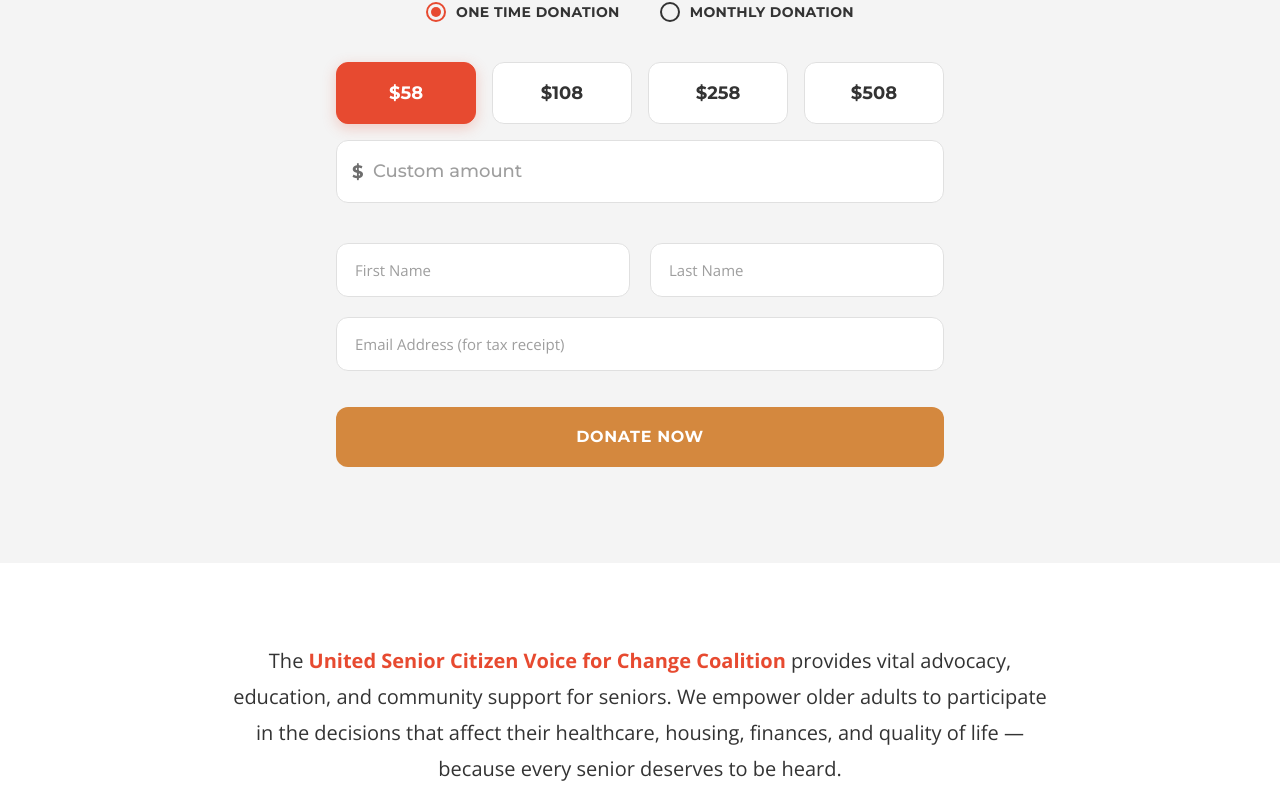
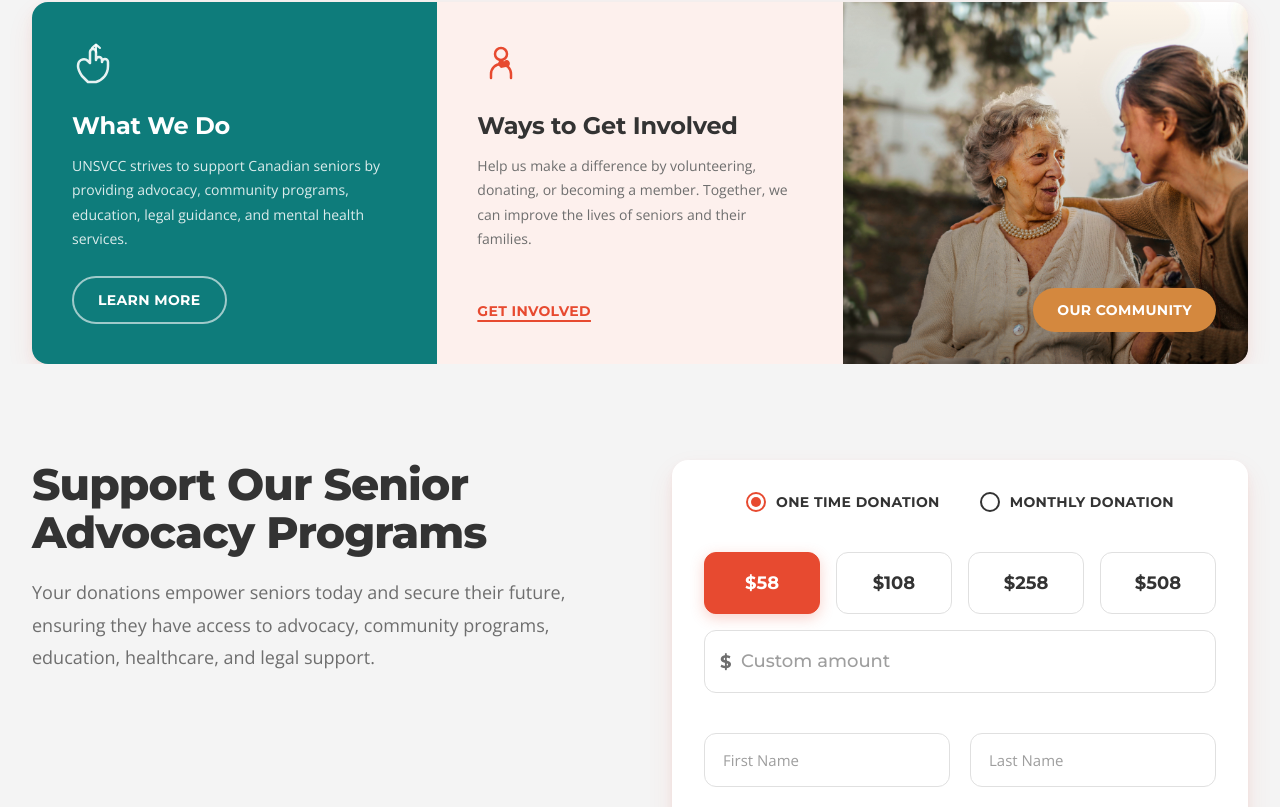
Before and after one commit to mapl-tech/unsvcc, a Next.js app: page / in a window 1280 px wide. Shown: the part 924-1731 px from the top of the page. Built offline with nearby package versions, Linux system fonts and the light colour scheme.

Commit message:
Update: latout

```diff
--- a/src/app/page.tsx
+++ b/src/app/page.tsx
@@ -2,7 +2,7 @@
 import StayInvolvedCTA from '@/components/layout/StayInvolvedCTA'
 import DonationWidget from '@/components/forms/DonationWidget'
 import Link from 'next/link'
-import { ArrowRightIcon, CheckCircleIcon, UsersIcon } from '@/components/icons'
+import { ArrowRightIcon, CheckCircleIcon, UsersIcon, HandHeartIcon, HeartShieldIcon } from '@/components/icons'
 import { FEATURED_PROGRAMS, PROGRESS_BARS } from '@/lib/constants'
 
 export default function HomePage() {
@@ -20,7 +20,7 @@
         ></div>
 
         <div className="relative z-10 max-w-7xl mx-auto px-6 lg:px-8">
-          <div className="grid lg:grid-cols-2 gap-12 items-center pt-16 pb-20 lg:pt-20 lg:pb-28">
+          <div className="grid lg:grid-cols-2 gap-8 lg:gap-12 items-center pt-12 pb-16 lg:pt-20 lg:pb-28">
             {/* Left: text content */}
             <div className="order-2 lg:order-1">
               <p
@@ -30,12 +30,12 @@
                 Free community-based advocacy, resources, and support for senior citizens across our communities.
               </p>
               <h1
-                className="font-heading font-extrabold text-4xl sm:text-5xl lg:text-[3.5rem] xl:text-[4rem] lg:text-white text-impact-red leading-[1.06]"
+                className="font-heading font-extrabold text-3xl sm:text-4xl lg:text-[3.5rem] xl:text-[4rem] lg:text-white text-impact-red leading-[1.06]"
                 style={{ letterSpacing: '-0.03em' }}
               >
                 United Senior Citizen<br />Voice for Change Coalition
               </h1>
-              <Link href="/contact" className="btn-gold mt-8 inline-flex">
+              <Link href="/contact" className="btn-gold mt-6 lg:mt-8 inline-flex">
                 GET INVOLVED
                 <ArrowRightIcon width={18} height={18} strokeWidth={2.5} strokeLinecap="round" strokeLinejoin="round" />
               </Link>
@@ -71,7 +71,7 @@
           </div>
 
           {/* Feature pills row */}
-          <div className="flex flex-wrap gap-3 pb-12 lg:pb-16 relative z-10">
+          <div className="flex flex-wrap gap-2 sm:gap-3 pb-10 lg:pb-16 relative z-10">
             <div className="feature-pill">
               <CheckCircleIcon width={16} height={16} stroke="#0E7C7B" strokeWidth={2} />
               Policy Advocacy
@@ -93,21 +93,141 @@
       </section>
 
 
-      {/* ==================== DONATION SECTION ==================== */}
+      {/* ==================== THREE-CARD SECTION ==================== */}
+      <section className="pt-[96px]" style={{ background: '#F4F4F4' }}>
+        <div className="max-w-7xl mx-auto px-6 lg:px-8">
+          <div className="grid grid-cols-1 md:grid-cols-3 gap-0 rounded-2xl overflow-hidden shadow-card">
+            {/* Card 1: What We Do */}
+            <div
+              className="p-8 lg:p-10 flex flex-col justify-between"
+              style={{ background: '#0E7C7B' }}
+            >
+              <div>
+                <div className="mb-5">
+                  <HandHeartIcon width={48} height={48} className="text-white/90" />
+                </div>
+                <h3
+                  className="font-heading font-bold text-xl lg:text-2xl text-white"
+                  style={{ letterSpacing: '-0.01em' }}
+                >
+                  What We Do
+                </h3>
+                <p
+                  className="font-body text-white/85 text-sm mt-3"
+                  style={{ lineHeight: 1.75 }}
+                >
+                  UNSVCC strives to support Canadian seniors by providing advocacy, community programs, education, legal guidance, and mental health services.
+                </p>
+              </div>
+              <div className="mt-6">
+                <Link
+                  href="/about"
+                  className="inline-flex items-center font-heading font-bold text-sm uppercase tracking-wide px-6 py-3 rounded-full border-2 border-white/60 text-white hover:bg-white hover:text-advocacy-teal"
+                  style={{ transition: 'background 0.25s ease, color 0.25s ease' }}
+                >
+                  LEARN MORE
+                </Link>
+              </div>
+            </div>
+
+            {/* Card 2: Ways to Get Involved */}
+            <div
+              className="p-8 lg:p-10 flex flex-col justify-between"
+              style={{ background: '#FDF0ED' }}
+            >
+              <div>
+                <div className="mb-5">
+                  <HeartShieldIcon width={48} height={48} className="text-impact-red" />
+                </div>
+                <h3
+                  className="font-heading font-bold text-xl lg:text-2xl text-charcoal"
+                  style={{ letterSpacing: '-0.01em' }}
+                >
+                  Ways to Get Involved
+                </h3>
+                <p
+                  className="font-body text-warm-gray text-sm mt-3"
+                  style={{ lineHeight: 1.75 }}
+                >
+                  Help us make a difference by volunteering, donating, or becoming a member. Together, we can improve the lives of seniors and their families.
+                </p>
+              </div>
+              <div className="mt-6">
+                <Link
+                  href="/volunteer"
+                  className="font-heading font-bold text-sm uppercase tracking-wide text-impact-red underline underline-offset-4 decoration-2 hover:text-advocacy-teal"
+                  style={{ transition: 'color 0.2s ease' }}
+                >
+                  GET INVOLVED
+                </Link>
+              </div>
+            </div>
+
+            {/* Card 3: Community Image */}
+            <div className="relative min-h-[280px] md:min-h-0">
+              <img
+                src="/images/community/community 2.jpg"
+                alt="Group of seniors smiling together at a UNSVCC event"
+                className="w-full h-full object-cover absolute inset-0"
+              />
+              <div className="absolute inset-0 bg-gradient-to-t from-black/30 to-transparent"></div>
+              <div className="absolute bottom-6 right-6 lg:bottom-8 lg:right-8">
+                <Link
+                  href="/membership"
+                  className="inline-flex items-center font-heading font-bold text-sm uppercase tracking-wide px-6 py-3 rounded-full"
+                  style={{
+                    background: '#D4883E',
+                    color: '#FFFFFF',
+                    transition: 'transform 0.25s cubic-bezier(0.16, 1, 0.3, 1), box-shadow 0.25s ease',
+                  }}
+                >
+                  OUR COMMUNITY
+                </Link>
+              </div>
+            </div>
+          </div>
+        </div>
+      </section>
+
+
+      {/* ==================== DONATION SECTION (side-by-side) ==================== */}
       <section className="py-16 lg:py-24" style={{ background: '#F4F4F4' }}>
-        <div className="max-w-2xl mx-auto px-6 lg:px-8">
-          <ScrollReveal>
-            <DonationWidget />
-          </ScrollReveal>
+        <div className="max-w-7xl mx-auto px-6 lg:px-8">
+          <div className="grid grid-cols-1 lg:grid-cols-2 gap-10 lg:gap-16 items-start">
+            {/* Left: heading + text */}
+            <ScrollReveal>
+              <div className="lg:sticky lg:top-32">
+                <h2
+                  className="font-heading font-extrabold text-3xl sm:text-4xl lg:text-[2.75rem] text-charcoal leading-[1.1]"
+                  style={{ letterSpacing: '-0.02em' }}
+                >
+                  Support Our Senior Advocacy Programs
+                </h2>
+                <p
+                  className="font-body text-warm-gray text-base lg:text-lg mt-5"
+                  style={{ lineHeight: 1.8 }}
+                >
+                  Your donations empower seniors today and secure their future, ensuring they have access to advocacy, community programs, education, healthcare, and legal support.
+                </p>
+              </div>
+            </ScrollReveal>
+
+            {/* Right: donation widget */}
+            <ScrollReveal delay={2}>
+              <div className="bg-white rounded-2xl p-6 sm:p-8 shadow-card">
+                <DonationWidget />
+              </div>
+            </ScrollReveal>
+          </div>
         </div>
       </section>
 
 
       {/* ==================== MISSION DESCRIPTION STRIP ==================== */}
-      <section className="py-16 lg:py-20 bg-white border-b" style={{ borderColor: '#F0F0F0' }}>
+      <section className="py-14 lg:py-20 bg-white border-b" style={{ borderColor: '#F0F0F0' }}>
         <div className="max-w-4xl mx-auto px-6 lg:px-8 text-center">
           <ScrollReveal>
-            <p className="font-body text-charcoal text-lg lg:text-xl leading-relaxed" style={{ lineHeight: 1.8 }}>
+            <p className="font-body text-charcoal text-base sm:text-lg lg:text-xl leading-relaxed" style={{ lineHeight: 1.8 }}>
               The <strong className="text-impact-red">United Senior Citizen Voice for Change Coalition</strong> provides vital advocacy, education, and community support for seniors. We empower older adults to participate in the decisions that affect their healthcare, housing, finances, and quality of life — because every senior deserves to be heard.
             </p>
           </ScrollReveal>
@@ -116,18 +236,17 @@
 
 
       {/* ==================== FEATURED PROGRAMS ==================== */}
-      <section id="programs" className="py-20 lg:py-28" style={{ background: '#F4F4F4' }}>
+      <section id="programs" className="py-16 lg:py-28" style={{ background: '#F4F4F4' }}>
         <div className="max-w-7xl mx-auto px-6 lg:px-8">
           <h2
-            className="font-heading font-extrabold text-3xl lg:text-4xl text-charcoal text-center mb-14"
+            className="font-heading font-extrabold text-2xl sm:text-3xl lg:text-4xl text-charcoal text-center mb-10 lg:mb-14"
             style={{ letterSpacing: '-0.02em' }}
           >
             Featured Programs
           </h2>
 
-          <div className="grid sm:grid-cols-2 lg:grid-cols-3 gap-8">
+          <div className="grid grid-cols-1 sm:grid-cols-2 lg:grid-cols-3 gap-6 lg:gap-8">
             {FEATURED_PROGRAMS.map((program, index) => {
-              // Delay pattern: cards 0,3 get delay-1, cards 1,4 get delay-2, cards 2,5 get delay-3
               const delay = ((index % 3) + 1) as 1 | 2 | 3;
               return (
                 <ScrollReveal key={program.title} delay={delay}>
@@ -135,19 +254,19 @@
                     <img
                       src={program.image}
                       alt={`${program.title} program`}
-                      className="w-full h-52 object-cover"
+                      className="w-full h-44 sm:h-52 object-cover"
                     />
-                    <div className="p-6">
-                      <h3 className="font-heading font-bold text-charcoal text-lg leading-snug">
+                    <div className="p-5 sm:p-6">
+                      <h3 className="font-heading font-bold text-charcoal text-base sm:text-lg leading-snug">
                         {program.title}
                       </h3>
                       <p
-                        className="font-body text-warm-gray text-sm mt-3 card-body-text"
+                        className="font-body text-warm-gray text-sm mt-2 sm:mt-3 card-body-text"
                         style={{ lineHeight: 1.7 }}
                       >
                         {program.description}
                       </p>
-                      <Link href="/programs" className="link-arrow mt-5 inline-flex text-sm">
+                      <Link href="/programs" className="link-arrow mt-4 sm:mt-5 inline-flex text-sm">
                         Learn More
                         <ArrowRightIcon width={14} height={14} strokeWidth={2.5} strokeLinecap="round" />
                       </Link>
@@ -158,8 +277,7 @@
             })}
           </div>
 
-          {/* See All Programs button */}
-          <div className="text-center mt-12">
+          <div className="text-center mt-10 lg:mt-12">
             <Link href="/programs" className="btn-blue" style={{ padding: '14px 40px' }}>
               SEE ALL PROGRAMS
             </Link>
@@ -170,44 +288,44 @@
 
       {/* ==================== IMPACT STATS STRIP ==================== */}
       <section id="impact" className="bg-white">
-        <div className="max-w-5xl mx-auto px-6 lg:px-8 py-16 lg:py-20 text-center">
+        <div className="max-w-5xl mx-auto px-6 lg:px-8 py-14 lg:py-20 text-center">
           <h2
-            className="font-heading font-extrabold text-3xl lg:text-4xl text-charcoal"
+            className="font-heading font-extrabold text-2xl sm:text-3xl lg:text-4xl text-charcoal"
             style={{ letterSpacing: '-0.02em' }}
           >
             Our Impact
           </h2>
-          <div className="grid grid-cols-1 sm:grid-cols-3 gap-10 mt-12">
+          <div className="grid grid-cols-3 gap-6 sm:gap-10 mt-10 lg:mt-12">
             <ScrollReveal delay={1}>
               <span
-                className="font-heading font-extrabold text-4xl lg:text-5xl text-impact-red block"
+                className="font-heading font-extrabold text-2xl sm:text-4xl lg:text-5xl text-impact-red block"
                 style={{ letterSpacing: '-0.02em' }}
               >
                 10+
               </span>
-              <span className="font-body font-semibold text-charcoal text-base mt-2 block">
+              <span className="font-body font-semibold text-charcoal text-xs sm:text-base mt-1 sm:mt-2 block">
                 Support Programs
               </span>
             </ScrollReveal>
             <ScrollReveal delay={2}>
               <span
-                className="font-heading font-extrabold text-4xl lg:text-5xl text-charcoal block"
+                className="font-heading font-extrabold text-2xl sm:text-4xl lg:text-5xl text-charcoal block"
                 style={{ letterSpacing: '-0.02em' }}
               >
                 1000+
               </span>
-              <span className="font-body font-semibold text-charcoal text-base mt-2 block">
+              <span className="font-body font-semibold text-charcoal text-xs sm:text-base mt-1 sm:mt-2 block">
                 Meals Provided
               </span>
             </ScrollReveal>
             <ScrollReveal delay={3}>
               <span
-                className="font-heading font-extrabold text-4xl lg:text-5xl text-impact-red block"
+                className="font-heading font-extrabold text-2xl sm:text-4xl lg:text-5xl text-impact-red block"
                 style={{ letterSpacing: '-0.02em' }}
               >
                 100+
               </span>
-              <span className="font-body font-semibold text-charcoal text-base mt-2 block">
+              <span className="font-body font-semibold text-charcoal text-xs sm:text-base mt-1 sm:mt-2 block">
                 Seniors Supported
               </span>
             </ScrollReveal>
@@ -217,12 +335,12 @@
 
 
       {/* ==================== HELP US / DONATION GOAL ==================== */}
-      <section id="donate" className="py-16 lg:py-24" style={{ background: '#FDF0ED' }}>
+      <section id="donate" className="py-14 lg:py-24" style={{ background: '#FDF0ED' }}>
         <div className="max-w-3xl mx-auto px-6 lg:px-8">
           <ScrollReveal delay={1}>
             <div className="text-center">
               <h3
-                className="font-heading text-impact-red font-bold text-2xl lg:text-3xl"
+                className="font-heading text-impact-red font-bold text-xl sm:text-2xl lg:text-3xl"
                 style={{ letterSpacing: '-0.02em' }}
               >
                 Help us empower more seniors in our community
@@ -232,14 +350,14 @@
 
           {/* Progress bars */}
           <ScrollReveal delay={2}>
-            <div className="mt-12 space-y-8">
+            <div className="mt-10 lg:mt-12 space-y-6 lg:space-y-8">
               {PROGRESS_BARS.map((bar) => (
                 <div key={bar.label}>
                   <div className="flex justify-between items-end mb-2">
-                    <span className="font-body font-semibold text-charcoal text-sm">{bar.label}</span>
-                    <span className="font-heading font-bold text-advocacy-teal text-lg">
+                    <span className="font-body font-semibold text-charcoal text-xs sm:text-sm">{bar.label}</span>
+                    <span className="font-heading font-bold text-advocacy-teal text-base lg:text-lg">
                       ${bar.current.toLocaleString()}{' '}
-                      <span className="text-warm-gray font-normal text-sm">
+                      <span className="text-warm-gray font-normal text-xs sm:text-sm">
                         / ${bar.goal.toLocaleString()}
                       </span>
                     </span>
@@ -253,7 +371,7 @@
           </ScrollReveal>
 
           <ScrollReveal delay={3}>
-            <div className="text-center mt-10">
+            <div className="text-center mt-8 lg:mt-10">
               <Link href="/donate" className="btn-gold inline-flex">
                 SUPPORT OUR CAUSE
               </Link>
@@ -264,9 +382,9 @@
 
 
       {/* ==================== ABOUT / TWO-COL LEFT IMAGE ==================== */}
-      <section id="about" className="py-20 lg:py-28" style={{ background: '#F4F4F4' }}>
+      <section id="about" className="py-16 lg:py-28" style={{ background: '#F4F4F4' }}>
         <div className="max-w-7xl mx-auto px-6 lg:px-8">
-          <div className="grid lg:grid-cols-2 gap-12 lg:gap-20 items-center">
+          <div className="grid grid-cols-1 lg:grid-cols-2 gap-10 lg:gap-20 items-center">
             {/* Image */}
             <ScrollReveal>
               <div className="rounded-2xl overflow-hidden shadow-card">
@@ -287,18 +405,18 @@
                 About Us
               </span>
               <h2
-                className="font-heading text-impact-red font-bold text-3xl lg:text-4xl mt-3"
+                className="font-heading text-impact-red font-bold text-2xl sm:text-3xl lg:text-4xl mt-3"
                 style={{ letterSpacing: '-0.02em' }}
               >
                 A safe space for advocacy and community support
               </h2>
               <p
-                className="font-body text-charcoal text-base lg:text-lg mt-6"
+                className="font-body text-charcoal text-base lg:text-lg mt-5 lg:mt-6"
                 style={{ lineHeight: 1.8 }}
               >
                 Our coalition brings together seniors, families, and caregivers in a welcoming environment where voices are heard and real change happens. From policy workshops to social gatherings, we provide the resources and support older adults need to thrive.
               </p>
-              <Link href="/about" className="link-arrow mt-6 inline-flex">
+              <Link href="/about" className="link-arrow mt-5 lg:mt-6 inline-flex">
                 Learn more about us
                 <ArrowRightIcon width={16} height={16} strokeWidth={2.5} strokeLinecap="round" />
               </Link>
@@ -313,9 +431,9 @@
 
 
       {/* ==================== COMMUNITY IMAGE + TEXT ==================== */}
-      <section className="py-20 lg:py-28 bg-white">
+      <section className="py-16 lg:py-28 bg-white">
         <div className="max-w-7xl mx-auto px-6 lg:px-8">
-          <div className="grid lg:grid-cols-2 gap-12 lg:gap-20 items-center">
+          <div className="grid grid-cols-1 lg:grid-cols-2 gap-10 lg:gap-20 items-center">
             <ScrollReveal>
               <span
                 className="font-heading font-bold text-sm text-advocacy-teal uppercase tracking-widest"
@@ -324,18 +442,18 @@
                 Our Community
               </span>
               <h2
-                className="font-heading text-impact-red font-bold text-3xl lg:text-4xl mt-3"
+                className="font-heading text-impact-red font-bold text-2xl sm:text-3xl lg:text-4xl mt-3"
                 style={{ letterSpacing: '-0.02em' }}
               >
                 Transforming Senior Advocacy, Together
               </h2>
               <p
-                className="font-body text-charcoal text-base lg:text-lg mt-6"
+                className="font-body text-charcoal text-base lg:text-lg mt-5 lg:mt-6"
                 style={{ lineHeight: 1.8 }}
               >
                 Behind every policy change is a community of determined seniors who refused to be silent. Our coalition is built on the belief that dignity, equity, and transparency are not privileges — they are rights. Together, we&apos;re building a future where every senior thrives.
               </p>
-              <div className="flex flex-wrap gap-4 mt-8">
+              <div className="flex flex-wrap gap-3 sm:gap-4 mt-6 lg:mt-8">
                 <Link href="/membership" className="btn-blue">
                   JOIN US TODAY
                 </Link>
--- a/src/app/programs/page.tsx
+++ b/src/app/programs/page.tsx
@@ -15,7 +15,7 @@
       {/* ==================== HERO BANNER ==================== */}
       <section className="relative overflow-hidden" style={{ minHeight: '340px' }}>
         <img
-          src="/images/programs/programs-hero.jpg"
+          src="/images/hero/programs-hero.jpg"
           alt="Colorful tulips representing community growth"
           className="absolute inset-0 w-full h-full object-cover"
         />
@@ -78,7 +78,7 @@
             </ScrollReveal>
             <ScrollReveal delay={2} className="rounded-2xl overflow-hidden shadow-card">
               <img
-                src="/images/our-community.jpg"
+                src="/images/community/our-community.jpg"
                 alt="Seniors at a UNSVCC community event"
                 className="w-full h-auto object-cover"
                 style={{ aspectRatio: '10/7' }}
--- a/src/app/volunteer/page.tsx
+++ b/src/app/volunteer/page.tsx
@@ -91,7 +91,7 @@
             <ScrollReveal delay={2}>
               <div className="rounded-2xl overflow-hidden shadow-card">
                 <img
-                  src="/images/volunteer.png"
+                  src="/images/volunteer/volunteer.png"
                   alt="UNSVCC Volunteers working together to support Canadian seniors"
                   className="w-full h-auto object-cover"
                   style={{ aspectRatio: '4/3' }}
@@ -150,7 +150,7 @@
                 {/* Image */}
                 <div className="h-64 md:h-full" style={{ minHeight: '280px' }}>
                   <img
-                    src="/images/volunteer-bottom.jpg"
+                    src="/images/volunteer/volunteer-bottom.jpg"
                     alt="Supporting Canadian seniors through UNSVCC"
                     className="w-full h-full object-cover"
                   />
--- a/src/components/icons/index.tsx
+++ b/src/components/icons/index.tsx
@@ -219,6 +219,62 @@
   )
 }
 
+export function HandHeartIcon({ width = 24, height = 24, ...props }: IconProps) {
+  return (
+    <svg
+      width={width}
+      height={height}
+      viewBox="0 0 48 48"
+      fill="none"
+      {...props}
+    >
+      {/* Hand */}
+      <path
+        d="M10 34c-2-3-4-6-4-10 0-3 1-5 3-6s5-1 7 1l2 2V10a3 3 0 016 0v8a3 3 0 016 0v2a3 3 0 016 0v4c0 8-5 14-12 16h-8l-6-6z"
+        stroke="currentColor"
+        strokeWidth="2.5"
+        strokeLinecap="round"
+        strokeLinejoin="round"
+      />
+      {/* Sprout */}
+      <path
+        d="M24 10V4M20 6c2-2 4-3 4-3s2 1 4 3"
+        stroke="currentColor"
+        strokeWidth="2"
+        strokeLinecap="round"
+        strokeLinejoin="round"
+      />
+      <circle cx="24" cy="3" r="1.5" fill="currentColor" />
+    </svg>
+  )
+}
+
+export function HeartShieldIcon({ width = 24, height = 24, ...props }: IconProps) {
+  return (
+    <svg
+      width={width}
+      height={height}
+      viewBox="0 0 48 48"
+      fill="none"
+      {...props}
+    >
+      {/* Person silhouette */}
+      <circle cx="24" cy="12" r="6" stroke="currentColor" strokeWidth="2.5" />
+      <path
+        d="M14 36v-4a10 10 0 0120 0v4"
+        stroke="currentColor"
+        strokeWidth="2.5"
+        strokeLinecap="round"
+      />
+      {/* Heart */}
+      <path
+        d="M24 26l-1.5-1.5a4 4 0 01-1-4.5 3 3 0 015-1l.5.5.5-.5a3 3 0 015 1 4 4 0 01-1 4.5L24 26z"
+        fill="currentColor"
+      />
+    </svg>
+  )
+}
+
 export function SearchIcon({ width = 24, height = 24, ...props }: IconProps) {
   return (
     <svg
--- a/src/components/layout/Navbar.tsx
+++ b/src/components/layout/Navbar.tsx
@@ -27,7 +27,7 @@
             <img
               src="/brand/unsvcc-logo.svg"
               alt="UNSVCC Logo"
-              className="h-[78px] w-auto"
+              className="h-[70px] w-auto"
             />
           </Link>
 
```
Also changed, not shown: src/components/sections/programs/ProgramsContent.tsx (+4 -4 lines), src/lib/program-data.ts (+13 -8 lines), public/images/community/community 2.jpg (added), 24 other files (tests, documents, lock files or other folders).
